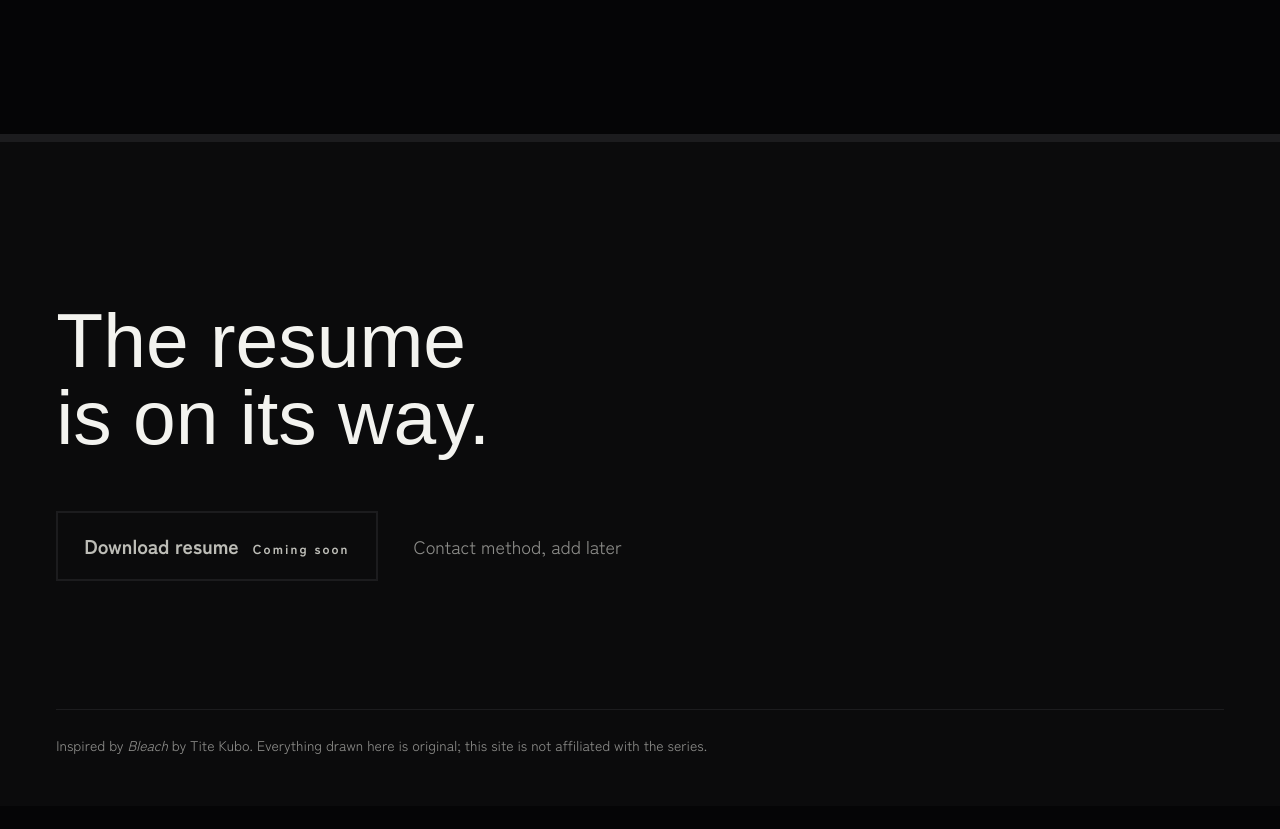
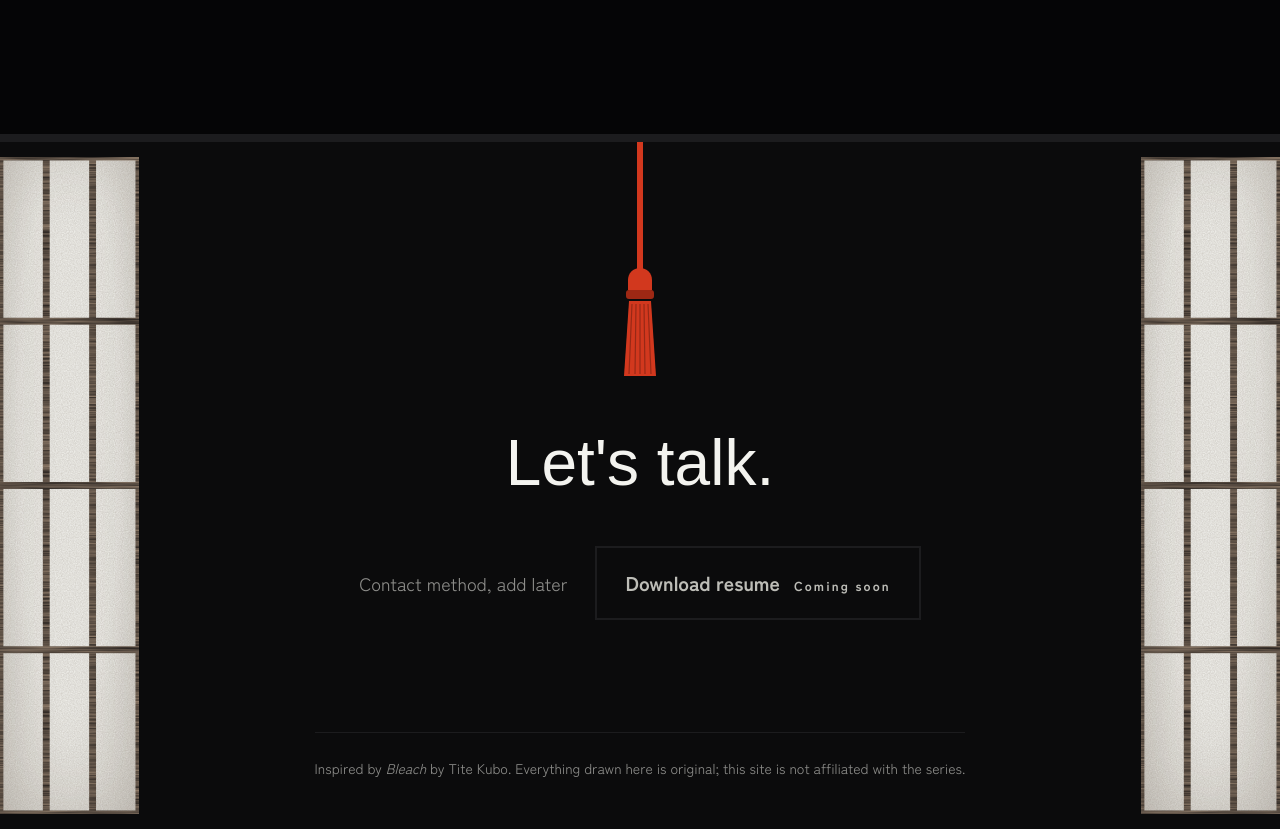
Before and after one commit to n4t5Uuu/Bleach-Inspired-Portfolio, a Next.js app: page / in a window 1280 px wide. Shown: the part 4420-5249 px from the top of the page. Before the commit the page ends 5226 px from the top, so only its background shows below. Built offline with nearby package versions, Linux system fonts and the light colour scheme; a web font is replaced by a local one.

Commit message:
feat: close the page with the gate seen from behind
The tassel that opened the gate hangs from the cord at the end, with
the doors sliding shut at the sides. The headline is now an invitation
and contact comes before the resume.

```diff
--- a/src/app/globals.css
+++ b/src/app/globals.css
@@ -1545,50 +1545,124 @@ a.resume-tag:hover {
   color: var(--ink-soft);
 }
 
-/* ---------- the close: the far side of the gate ---------- */
+/* ---------- the close: the gate seen from the far side ---------- */
 
 .close {
-  padding: clamp(112px, 20vh, 220px) var(--gutter) 48px;
+  position: relative;
+  overflow: hidden;
+  padding: 0 var(--gutter) 48px;
   background: var(--lacquer);
   border-top: 8px solid var(--lacquer-2);
 }
 
-.close > * {
-  max-width: 1240px;
+.close-door {
+  position: absolute;
+  top: 0;
+  bottom: 0;
+  width: clamp(36px, 12vw, 200px);
+}
+
+.close-door-l {
+  left: 0;
+  border-left: 0;
+}
+
+.close-door-r {
+  right: 0;
+  border-right: 0;
+}
+
+/* the doors slide shut as the page ends */
+@supports (animation-timeline: view()) {
+  @media (prefers-reduced-motion: no-preference) {
+    .close-door-l {
+      animation: shut-l linear both;
+      animation-timeline: view();
+      animation-range: entry 20% entry 100%;
+    }
+
+    .close-door-r {
+      animation: shut-r linear both;
+      animation-timeline: view();
+      animation-range: entry 20% entry 100%;
+    }
+  }
+}
+
+@keyframes shut-l {
+  from {
+    transform: translateX(-100%);
+  }
+}
+
+@keyframes shut-r {
+  from {
+    transform: translateX(100%);
+  }
+}
+
+.close-center {
+  position: relative;
+  z-index: 1;
+  display: flex;
+  flex-direction: column;
+  align-items: center;
+  max-width: 760px;
   margin-inline: auto;
+  text-align: center;
+}
+
+/* the cord comes down from the top edge and ends in the tassel it began with */
+.close-center::before {
+  content: "";
+  width: 6px;
+  height: clamp(90px, 16vh, 170px);
+  background: var(--cord);
+}
+
+.close-tassel {
+  width: 40px;
+  height: auto;
+  margin-top: -2px;
+  fill: var(--cord);
 }
 
 .close h2 {
-  max-width: 14ch;
-  margin-inline: 0 auto;
+  max-width: 16ch;
+  margin-top: clamp(36px, 6vh, 64px);
   font-family: var(--font-display-stack);
-  font-size: clamp(2.5rem, 6vw, 5.5rem);
-  line-height: 1;
+  font-size: clamp(2.25rem, 5vw, 4.5rem);
+  line-height: 1.1;
 }
 
 .close-actions {
   display: flex;
   flex-wrap: wrap;
   align-items: center;
-  gap: 20px 36px;
-  margin-top: clamp(40px, 7vh, 72px);
-}
-
-.resume-close {
+  justify-content: center;
+  gap: 16px 28px;
+  margin-top: clamp(32px, 6vh, 56px);
+}
+
+.resume-close,
+a.close-contact {
   display: inline-flex;
   align-items: baseline;
   gap: 14px;
   padding: 18px 28px;
-  background: var(--cord-deep);
-  color: var(--washi-hi);
+  background-color: var(--washi);
+  background-image: var(--grain-paper);
+  border-bottom: 4px solid var(--cord-deep);
+  color: var(--lacquer);
   font-size: 1.25rem;
   font-weight: 700;
   text-decoration: none;
-  box-shadow: 0 14px 28px -12px rgb(210 56 30 / 0.55);
-}
-
-a.resume-close:hover {
-  background: var(--cord);
+  box-shadow: 0 14px 24px -12px rgb(0 0 0 / 0.8);
+}
+
+a.resume-close:hover,
+a.close-contact:hover {
+  color: var(--cord-deep);
 }
 
 .resume-close small {
@@ -1599,9 +1673,8 @@ a.resume-close:hover {
 span.resume-close {
   background: transparent;
   color: var(--mist);
+  border: 2px solid var(--lacquer-2);
   box-shadow: none;
-  outline: 2px solid var(--lacquer-2);
-  outline-offset: -2px;
 }
 
 .close-contact {
@@ -1609,7 +1682,7 @@ span.resume-close {
 }
 
 .close-credit {
-  margin-top: clamp(96px, 16vh, 160px);
+  margin-top: clamp(80px, 14vh, 140px);
   padding-top: 24px;
   border-top: 1px solid var(--lacquer-2);
   font-size: 0.875rem;
--- a/src/app/page.tsx
+++ b/src/app/page.tsx
@@ -4,6 +4,7 @@ import { Gate } from "@/components/Gate";
 import { Registry, ResumeLink } from "@/components/Registry";
 import { Shelf } from "@/components/Shelf";
 import { Companion } from "@/components/Companion";
+import { Tassel } from "@/components/Tassel";
 
 export default function Home() {
   return (
@@ -109,21 +110,26 @@ export default function Home() {
       </main>
 
       <footer id="close" className="close">
-        <h2>{site.resumeHref ? "Take the resume with you." : "The resume is on its way."}</h2>
+        <div className="close-door close-door-l" aria-hidden="true" />
+        <div className="close-door close-door-r" aria-hidden="true" />
+        <div className="close-center">
+          <Tassel className="close-tassel" />
+          <h2>Let&apos;s talk.</h2>
           <div className="close-actions">
-          <ResumeLink variant="close" />
             {site.contactHref ? (
-            <a className="close-contact strike" href={site.contactHref}>
+              <a className="close-contact" href={site.contactHref}>
                 Get in touch
               </a>
             ) : (
               <span className="close-contact pending">Contact method, add later</span>
             )}
+            <ResumeLink variant="close" />
           </div>
           <p className="close-credit">
-          Inspired by <cite>Bleach</cite> by Tite Kubo. Everything drawn here is original; this site
-          is not affiliated with the series.
+            Inspired by <cite>Bleach</cite> by Tite Kubo. Everything drawn here is original; this
+            site is not affiliated with the series.
           </p>
+        </div>
       </footer>
     </>
   );
```
Lines whose indentation alone changed are shown as unchanged.
